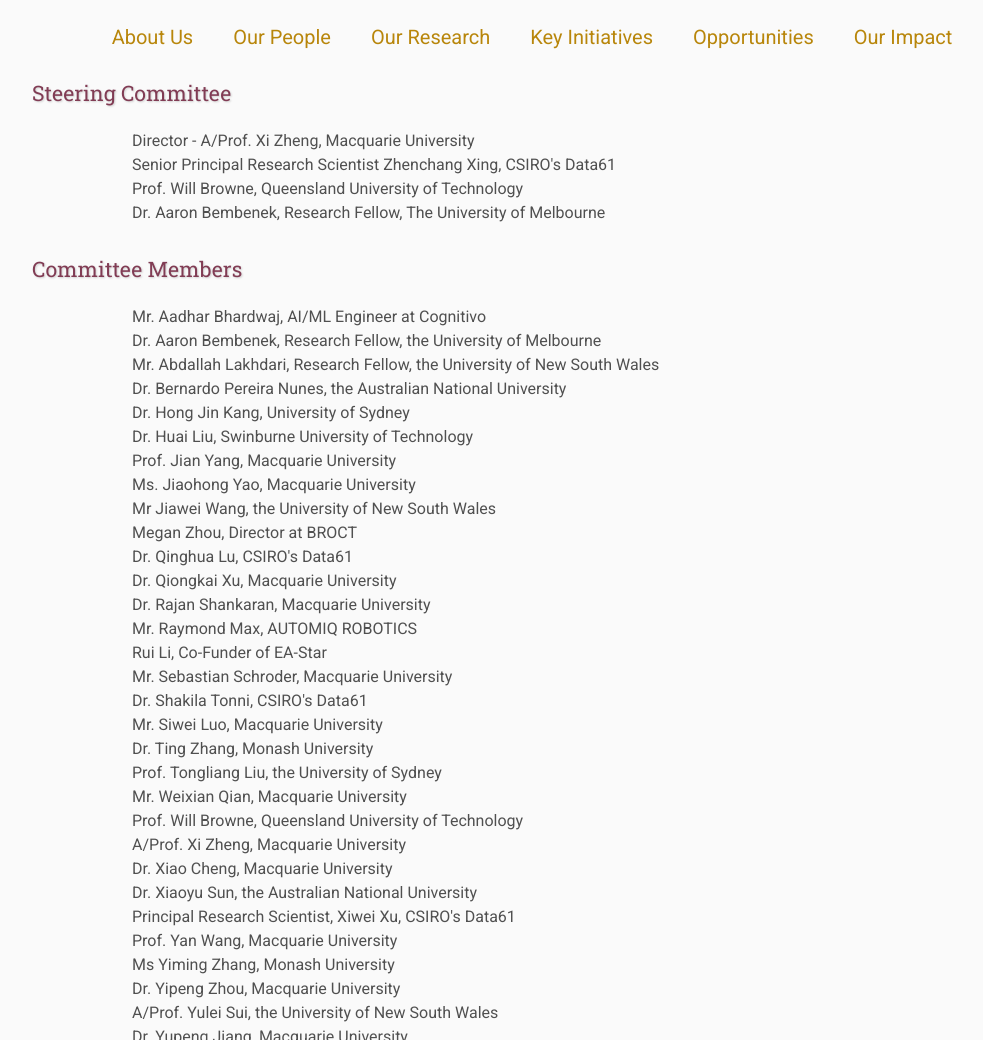
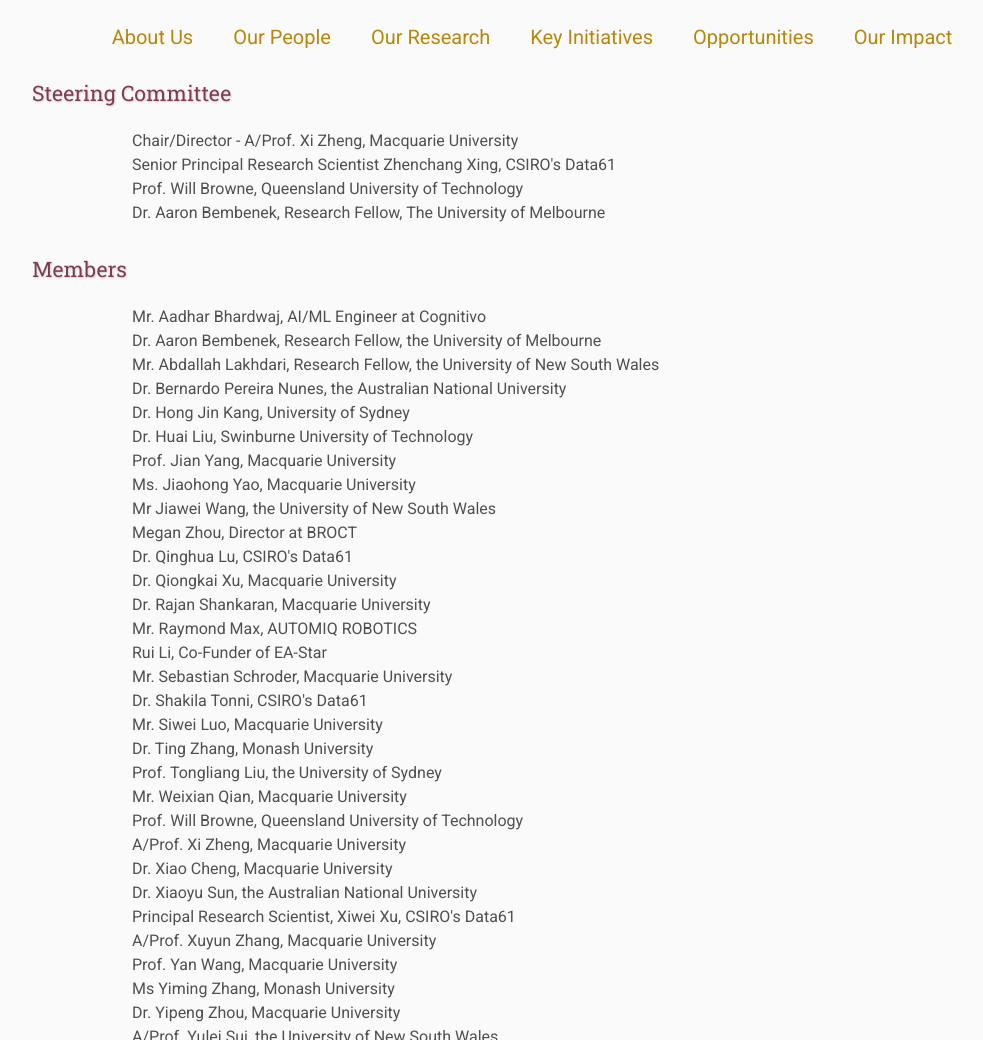
Before and after one commit to ITSEG-MQ/website-ailars, a Jekyll site: the page built from people/index.html, in a window 1280 px wide and 1400 px high. Shown: the part 360-1400 px from the top of the window, without its empty margins (108-1091 px from the left). Built offline with Jekyll 4.4.1, drawn with Linux system fonts in a browser that asks for light colours.

Commit message:
Update committee titles and section headings

```diff
--- a/people/index.html
+++ b/people/index.html
@@ -6,13 +6,13 @@
 <h4>Steering Committee</h4>
 
 <ul>
-    <li>Director - A/Prof. Xi Zheng, Macquarie University</li>
+    <li>Chair/Director - A/Prof. Xi Zheng, Macquarie University</li>
     <li>Senior Principal Research Scientist Zhenchang Xing, CSIRO's Data61</li>
     <li>Prof. Will Browne, Queensland University of Technology</li>
     <li>Dr. Aaron Bembenek, Research Fellow, The University of Melbourne</li>
 </ul>
 
-<h4>Committee Members</h4>
+<h4>Members</h4>
 
 <ul>
     <li>Mr. Aadhar Bhardwaj, AI/ML Engineer at Cognitivo</li>
@@ -41,6 +41,7 @@
     <li>Dr. Xiao Cheng, Macquarie University</li>
     <li>Dr. Xiaoyu Sun, the Australian National University</li>
     <li>Principal Research Scientist, Xiwei Xu, CSIRO's Data61</li>
+    <li>A/Prof. Xuyun Zhang, Macquarie University</li>
     <li>Prof. Yan Wang, Macquarie University</li>
     <li>Ms Yiming Zhang, Monash University</li>
     <li>Dr. Yipeng Zhou, Macquarie University</li>
```
